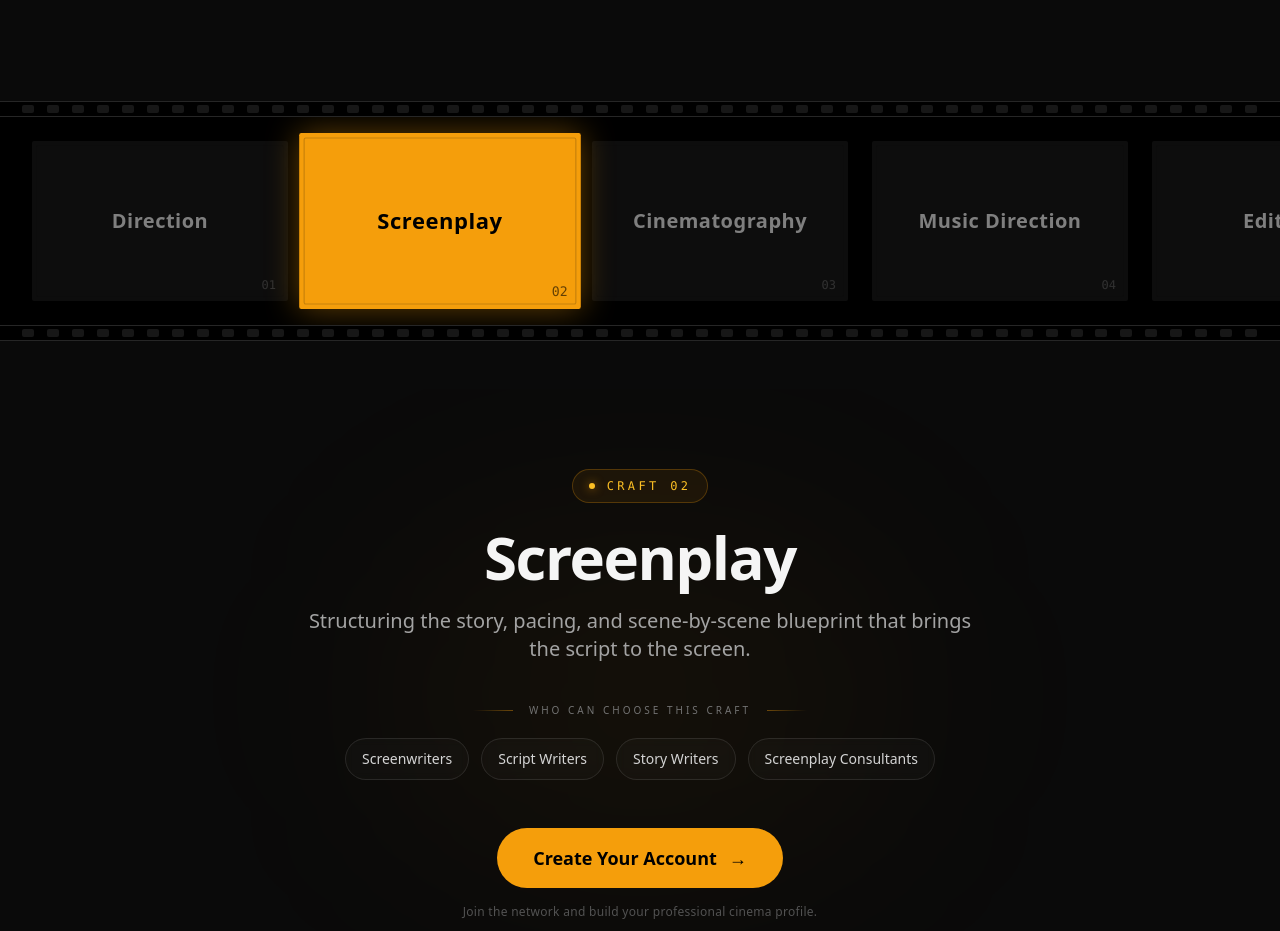
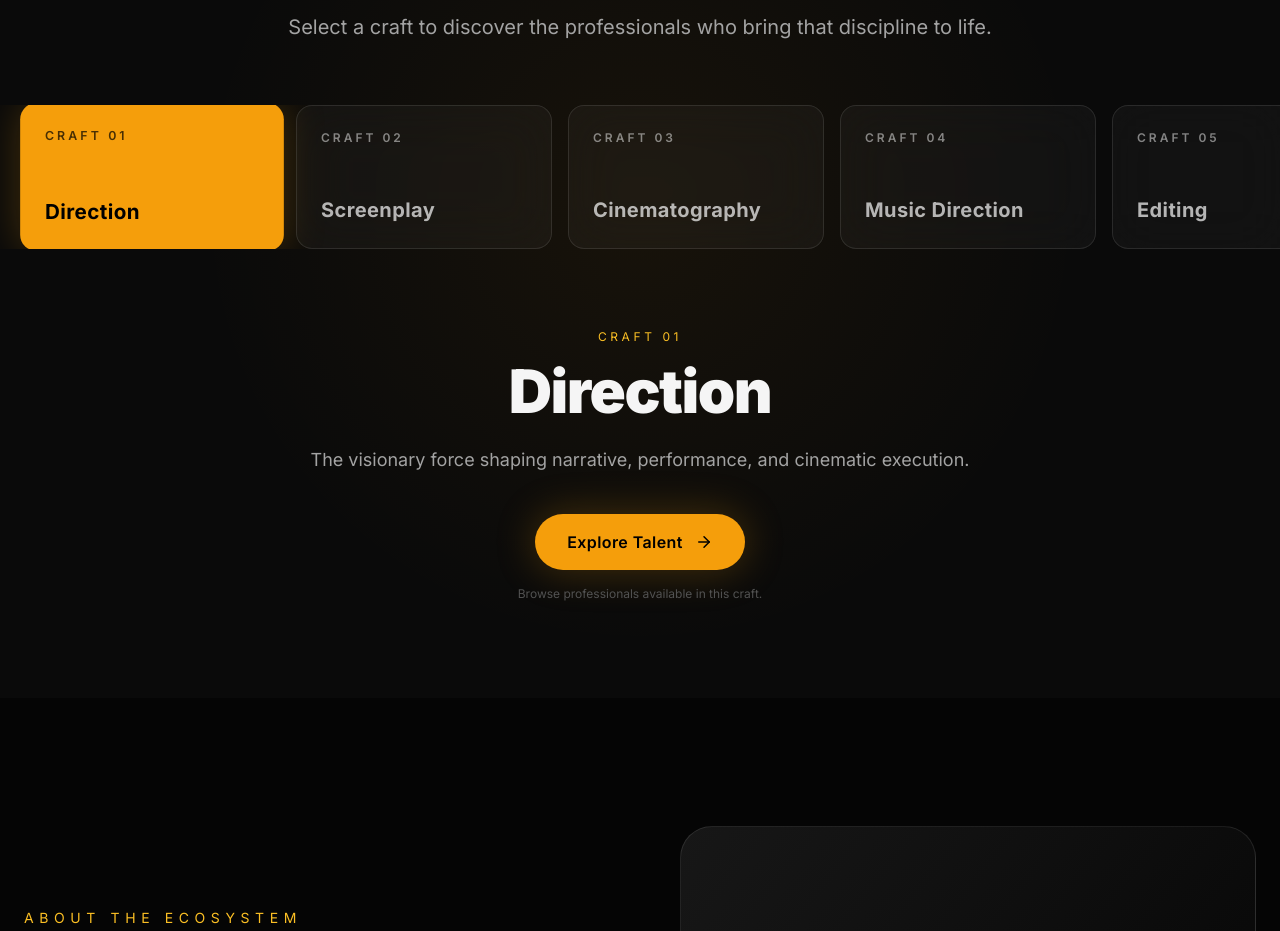
Before and after one commit to abhinavreddy2684-droid/PR.Pre.Pro.Post, a React (Vite) app in the folder 24-crafts/: page / in a window 1280 px wide. Shown: the part 1341-2272 px from the top of the page. Built offline with nearby package versions, Linux system fonts and the light colour scheme.

Commit message:
refactor: route CinemaReel interactions through shared UI

```diff
--- a/24-crafts/src/sections/CinemaReel.jsx
+++ b/24-crafts/src/sections/CinemaReel.jsx
@@ -1,131 +1,61 @@
-import React, { useState } from "react";
+import { useState } from "react";
+import { ArrowRight } from "lucide-react";
+import { useNavigate } from "react-router-dom";
 
-const crafts = [
-  { id: 1, title: "Direction", description: "The visionary force driving the narrative, aesthetic, and technical execution of the film.", talentTypes: ["Film Directors", "Assistant Directors", "Commercial Directors", "Music Video Directors"] },
-  { id: 2, title: "Screenplay", description: "Structuring the story, pacing, and scene-by-scene blueprint that brings the script to the screen.", talentTypes: ["Screenwriters", "Script Writers", "Story Writers", "Screenplay Consultants"] },
-  { id: 3, title: "Cinematography", description: "Painting with light and shadow. Expert camera work to capture the director’s vision.", talentTypes: ["Directors of Photography", "Cinematographers", "Camera Operators", "Steadicam Operators"] },
-  { id: 4, title: "Music Direction", description: "Original compositions, background scoring, and thematic music that dictate the emotional heartbeat.", talentTypes: ["Music Directors", "Film Composers", "Background Score Composers", "Music Producers"] },
-  { id: 5, title: "Editing", description: "The final rewrite. Pacing, rhythm, and structural assembly of the raw footage.", talentTypes: ["Film Editors", "Trailer Editors", "Assistant Editors", "Post-Production Editors"] },
-  { id: 6, title: "Art Direction", description: "Executing the visual style of sets, locations, and overall environmental aesthetics.", talentTypes: ["Art Directors", "Set Designers", "Set Decorators", "Visual Concept Artists"] },
-  { id: 7, title: "Action & Stunts", description: "Choreographing and executing safe, high-impact physical action sequences.", talentTypes: ["Stunt Performers", "Stunt Coordinators", "Action Choreographers", "Fight Choreographers"] },
-  { id: 8, title: "Dance Choreography", description: "Designing movement and rhythm for musical sequences and specialized scenes.", talentTypes: ["Dance Choreographers", "Dance Directors", "Movement Directors", "Dance Performers"] },
-  { id: 9, title: "Makeup & Hair", description: "Transforming actors into characters through prosthetics, styling, and visual design.", talentTypes: ["Makeup Artists", "Hair Stylists", "Prosthetic Makeup Artists", "Character Makeup Artists"] },
-  { id: 10, title: "Costume Design", description: "Sourcing, designing, and fitting wardrobe that authenticates the character and era.", talentTypes: ["Costume Designers", "Wardrobe Stylists", "Costume Supervisors", "Costume Assistants"] },
-  { id: 11, title: "Sound Design", description: "Building the auditory world from Foley and ambiance to final multi-channel mixing.", talentTypes: ["Sound Designers", "Foley Artists", "Re-Recording Mixers", "Location Sound Recordists"] },
-  { id: 12, title: "VFX & CGI", description: "Digital set extensions, creature design, and post-production visual enhancement.", talentTypes: ["VFX Artists", "CGI Artists", "Compositors", "3D Artists"] },
-  { id: 13, title: "Dubbing", description: "Professional voice acting and automated dialogue replacement (ADR) for flawless audio.", talentTypes: ["Dubbing Artists", "Voice Actors", "ADR Artists", "Dubbing Directors"] },
-  { id: 14, title: "Playback Singing", description: "World-class vocal tracking for original songs and musical numbers.", talentTypes: ["Playback Singers", "Session Singers", "Vocalists", "Backing Vocalists"] },
-  { id: 15, title: "Lyricist", description: "Crafting poetic, rhythmic, and narrative-driven lyrics for original compositions.", talentTypes: ["Lyricists", "Songwriters", "Poets", "Music Writers"] },
-  { id: 16, title: "Story Development", description: "The genesis. Brainstorming, outlining, and developing the core narrative premise.", talentTypes: ["Story Developers", "Story Writers", "Creative Consultants", "Narrative Designers"] },
-  { id: 17, title: "Dialogue Writing", description: "Crafting natural, impactful, and character-specific spoken lines.", talentTypes: ["Dialogue Writers", "Screenwriters", "Script Consultants", "Dialogue Consultants"] },
-  { id: 18, title: "Production Design", description: "The overarching visual concept architect, overseeing both art and costume departments.", talentTypes: ["Production Designers", "Art Department Heads", "Visual Designers", "Set Designers"] },
-  { id: 19, title: "PR & Publicity", description: "Strategic marketing, press relations, and audience building for the final release.", talentTypes: ["PR Professionals", "Publicists", "Film Marketers", "Entertainment Communications Specialists"] },
-  { id: 20, title: "Still Photography", description: "Capturing high-resolution promotional imagery and behind-the-scenes moments.", talentTypes: ["Film Photographers", "Still Photographers", "Unit Photographers", "Behind-the-Scenes Photographers"] },
-  { id: 21, title: "Casting", description: "Scouting, auditioning, and securing the perfect talent for every role.", talentTypes: ["Casting Directors", "Casting Associates", "Talent Scouts", "Casting Assistants"] },
-  { id: 22, title: "Subtitling", description: "Accurate, localized translation and timing for global audience reach.", talentTypes: ["Subtitle Editors", "Subtitle Translators", "Localization Specialists", "Captioning Professionals"] },
-  { id: 23, title: "Color Grading (DI)", description: "Digital intermediate processing to finalize the mood, contrast, and color palette.", talentTypes: ["Colorists", "DI Colorists", "Color Grading Artists", "Online Editors"] },
-  { id: 24, title: "Production Management", description: "The logistical backbone: budgeting, scheduling, and day-to-day set operations.", talentTypes: ["Production Managers", "Line Producers", "Production Coordinators", "Production Supervisors"] },
-];
+import crafts from "../data/crafts";
+import Button from "../components/ui/Button";
 
 export default function CinemaReel() {
-  const [activeCraft, setActiveCraft] = useState(crafts[1]);
+  const navigate = useNavigate();
+  const [activeCraft, setActiveCraft] = useState(crafts[0]);
+
+  const exploreTalent = () => {
+    navigate(`/talent?craft=${encodeURIComponent(activeCraft.title)}`);
+  };
 
   return (
-    <div className="min-h-screen bg-neutral-950 text-neutral-100 font-sans selection:bg-amber-500 selection:text-black">
-      <header className="pt-24 pb-12 px-6 text-center max-w-4xl mx-auto">
-        <h1 className="text-5xl md:text-7xl font-extrabold tracking-tighter mb-6 uppercase text-transparent bg-clip-text bg-gradient-to-r from-amber-200 to-amber-500">
-          You Dream We Build.
-        </h1>
-        <p className="text-lg md:text-2xl text-neutral-400 font-light leading-relaxed">
-          The bridge between visionary filmmakers and the industry&apos;s elite talent.
-          Select a craft below to discover the talent behind every frame across our 24-craft network.
+    <section className="relative py-24 bg-neutral-950 text-neutral-100 overflow-hidden">
+      <div className="absolute inset-0 bg-[radial-gradient(circle_at_center,rgba(245,158,11,0.06),transparent_55%)] pointer-events-none" />
+
+      <header className="relative max-w-4xl mx-auto px-6 text-center">
+        <p className="uppercase tracking-[0.35em] text-xs text-amber-400">CinemaReel</p>
+        <h2 className="mt-4 text-5xl md:text-7xl font-black tracking-tight">Discover the craft behind every frame.</h2>
+        <p className="mt-6 text-lg md:text-xl text-neutral-400 leading-relaxed">
+          Select a craft to discover the professionals who bring that discipline to life.
         </p>
       </header>
 
-      <section className="w-full relative py-12">
-        <div className="w-full h-4 bg-black border-y border-neutral-800 flex justify-around items-center px-4 overflow-hidden">
-          {[...Array(50)].map((_, i) => <div key={`top-${i}`} className="w-3 h-2 bg-neutral-900 rounded-sm mx-1" />)}
-        </div>
-
-        <div className="w-full bg-black py-6 overflow-x-auto whitespace-nowrap scrollbar-hide flex items-center px-8 space-x-6 snap-x snap-mandatory">
+      <div className="relative mt-16 overflow-x-auto scrollbar-hide">
+        <div className="flex gap-4 px-6 min-w-max snap-x snap-mandatory">
           {crafts.map((craft) => {
             const isActive = activeCraft.id === craft.id;
+
             return (
-              <button
+              <Button
                 key={craft.id}
+                variant={isActive ? "primary" : "secondary"}
                 onClick={() => setActiveCraft(craft)}
-                className={`snap-center relative flex-shrink-0 w-64 h-40 rounded-sm flex items-center justify-center transition-all duration-300 ease-out cursor-pointer group ${isActive ? "bg-amber-500 scale-110 z-10 shadow-[0_0_30px_rgba(245,158,11,0.4)]" : "bg-neutral-900 hover:bg-neutral-800 hover:scale-105 opacity-60 hover:opacity-100"}`}
+                className={`snap-center shrink-0 w-64 h-36 !rounded-2xl !p-6 !text-left flex flex-col justify-between ${isActive ? "scale-[1.03]" : "opacity-70 hover:opacity-100"}`}
               >
-                <div className="absolute inset-1 border border-neutral-950/20 rounded-sm" />
-                <span className={`text-xl font-bold tracking-wide transition-colors duration-300 ${isActive ? "text-black" : "text-neutral-300 group-hover:text-white"}`}>
-                  {craft.title}
-                </span>
-                <span className={`absolute bottom-2 right-3 text-xs font-mono ${isActive ? "text-black/60" : "text-neutral-600"}`}>
-                  {String(craft.id).padStart(2, "0")}
-                </span>
-              </button>
+                <span className="text-xs uppercase tracking-[0.25em] opacity-70">Craft {String(craft.id).padStart(2, "0")}</span>
+                <span className="text-xl font-bold">{craft.title}</span>
+              </Button>
             );
           })}
         </div>
+      </div>
 
-        <div className="w-full h-4 bg-black border-y border-neutral-800 flex justify-around items-center px-4 overflow-hidden">
-          {[...Array(50)].map((_, i) => <div key={`bottom-${i}`} className="w-3 h-2 bg-neutral-900 rounded-sm mx-1" />)}
-        </div>
-      </section>
+      <div className="relative max-w-4xl mx-auto px-6 pt-20 text-center">
+        <p className="uppercase tracking-[0.3em] text-xs text-amber-400">Craft {String(activeCraft.id).padStart(2, "0")}</p>
+        <h3 className="mt-4 text-4xl md:text-6xl font-black tracking-tight">{activeCraft.title}</h3>
+        <p className="mt-6 max-w-2xl mx-auto text-lg text-neutral-400 leading-relaxed">{activeCraft.description}</p>
 
-      <section className="relative max-w-5xl mx-auto px-6 py-20 text-center overflow-hidden">
-        <div className="absolute left-1/2 top-1/2 -translate-x-1/2 -translate-y-1/2 w-[500px] h-[300px] rounded-full bg-amber-500/[0.05] blur-[120px] pointer-events-none" />
-
-        <div key={activeCraft.id} className="relative z-10 animate-fade-in-up">
-          <div className="inline-flex items-center gap-3 mb-6 px-4 py-2 rounded-full border border-amber-500/25 bg-amber-500/[0.07] text-amber-400 text-xs font-mono tracking-[0.28em] uppercase">
-            <span className="w-1.5 h-1.5 rounded-full bg-amber-400 shadow-[0_0_10px_rgba(245,158,11,0.7)]" />
-            Craft {String(activeCraft.id).padStart(2, "0")}
-          </div>
-
-          <h2 className="text-4xl md:text-6xl font-extrabold tracking-tight mb-5">
-            {activeCraft.title}
-          </h2>
-
-          <p className="max-w-2xl mx-auto text-lg md:text-xl text-neutral-400 leading-relaxed mb-10">
-            {activeCraft.description}
-          </p>
-
-          <div className="max-w-3xl mx-auto mb-12">
-            <div className="flex items-center justify-center gap-4 mb-5">
-              <div className="w-10 h-px bg-gradient-to-r from-transparent to-amber-500/40" />
-              <span className="text-[10px] uppercase tracking-[0.3em] text-neutral-500">
-                Who can choose this craft
-              </span>
-              <div className="w-10 h-px bg-gradient-to-l from-transparent to-amber-500/40" />
-            </div>
-
-            <div className="flex flex-wrap items-center justify-center gap-3">
-              {activeCraft.talentTypes.map((talent, index) => (
-                <span
-                  key={talent}
-                  className="px-4 py-2.5 rounded-full border border-white/10 bg-white/[0.025] text-sm text-neutral-300 backdrop-blur-sm transition-all duration-300 hover:border-amber-500/25 hover:text-amber-200 hover:bg-amber-500/[0.04]"
-                  style={{ animationDelay: `${index * 70}ms` }}
-                >
-                  {talent}
-                </span>
-              ))}
-            </div>
-          </div>
-
-          <div className="flex flex-col items-center gap-4">
-            <a
-              href="/register"
-              className="group inline-flex items-center justify-center gap-3 bg-amber-500 hover:bg-amber-400 text-black font-bold text-base md:text-lg py-4 px-9 rounded-full transition-all duration-300 hover:-translate-y-1 hover:shadow-[0_12px_35px_rgba(245,158,11,0.22)]"
-            >
-              Create Your Account
-              <span className="transition-transform duration-300 group-hover:translate-x-1">→</span>
-            </a>
-            <p className="text-xs text-neutral-600 tracking-wide">
-              Join the network and build your professional cinema profile.
-            </p>
-          </div>
-        </div>
-      </section>
-    </div>
+        <Button onClick={exploreTalent} className="mt-10 inline-flex items-center gap-3">
+          Explore Talent
+          <ArrowRight size={18} />
+        </Button>
+        <p className="mt-4 text-xs text-neutral-600">Browse professionals available in this craft.</p>
+      </div>
+    </section>
   );
 }
```
